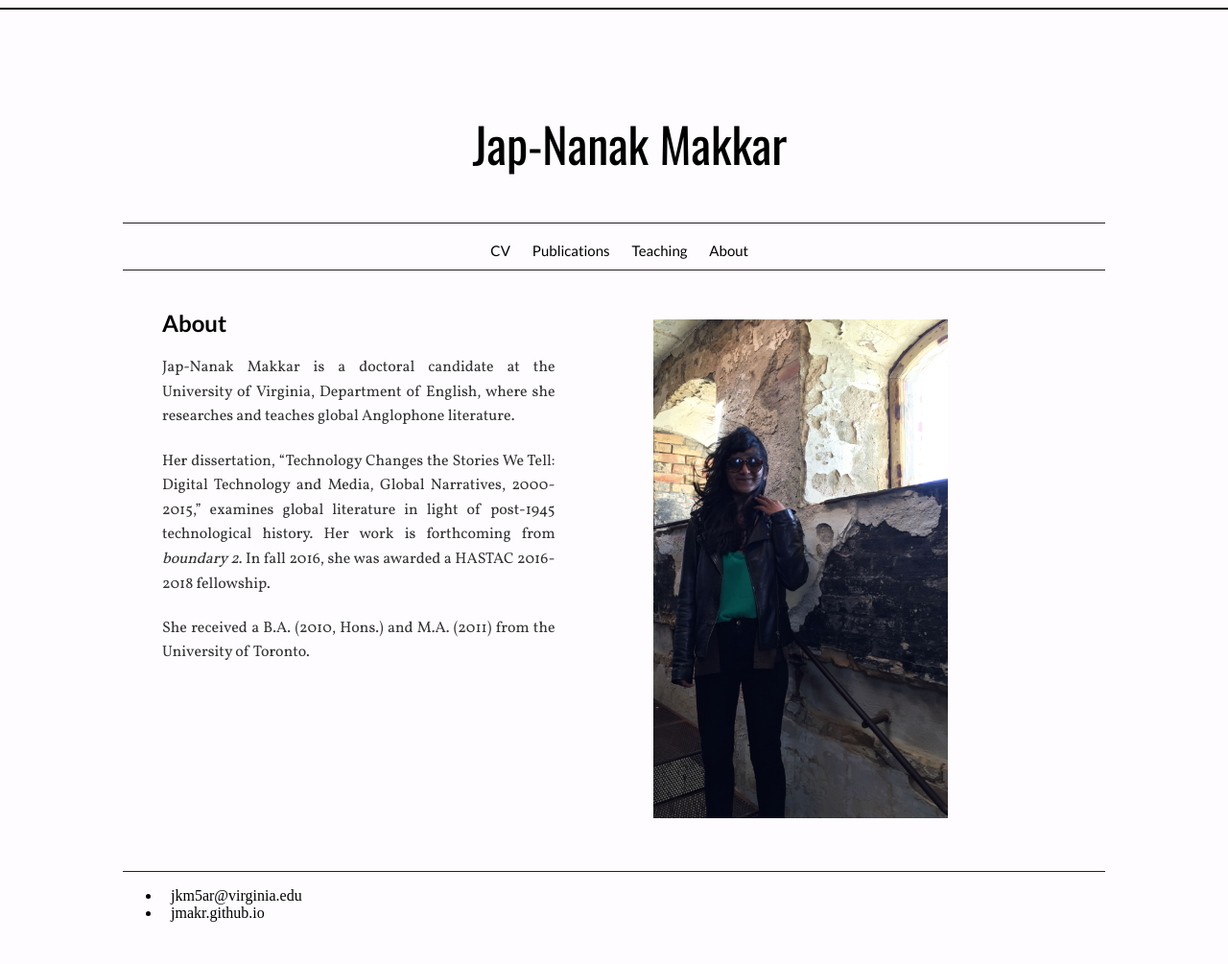
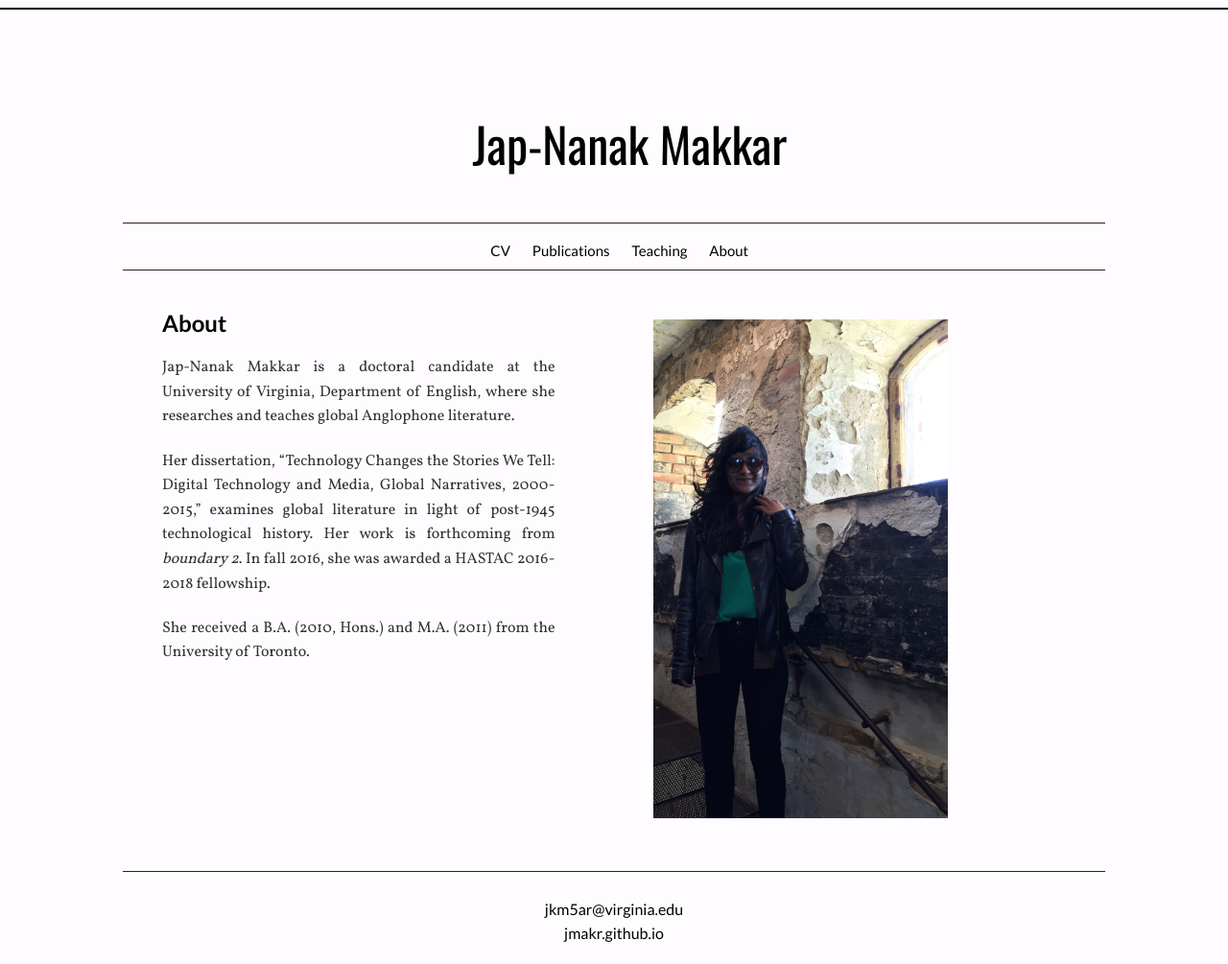
Before and after one commit to jmakr/jmakr.github.io, a Jekyll site: the page built from index.html, in a window 1280 px wide. Shown: the whole page at 96% size. Built offline with Jekyll 4.4.1, drawn with Linux system fonts in a browser that asks for light colours.

Commit message:
Update main.css

```diff
--- a/css/main.css
+++ b/css/main.css
@@ -184,7 +184,7 @@
 }
 
 
- nav ul {
+ ul {
       list-style: none;
       display:inline;
       text-align: center;
```
